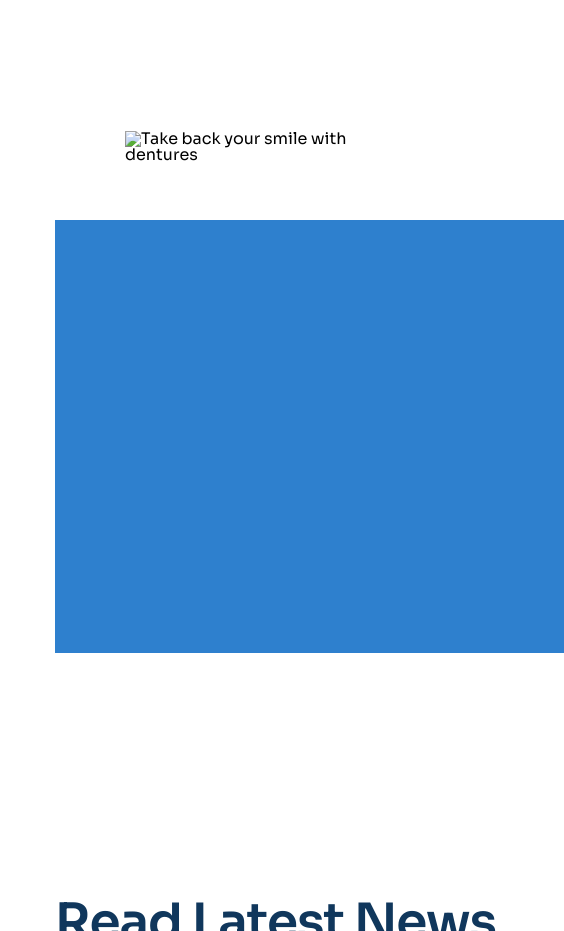
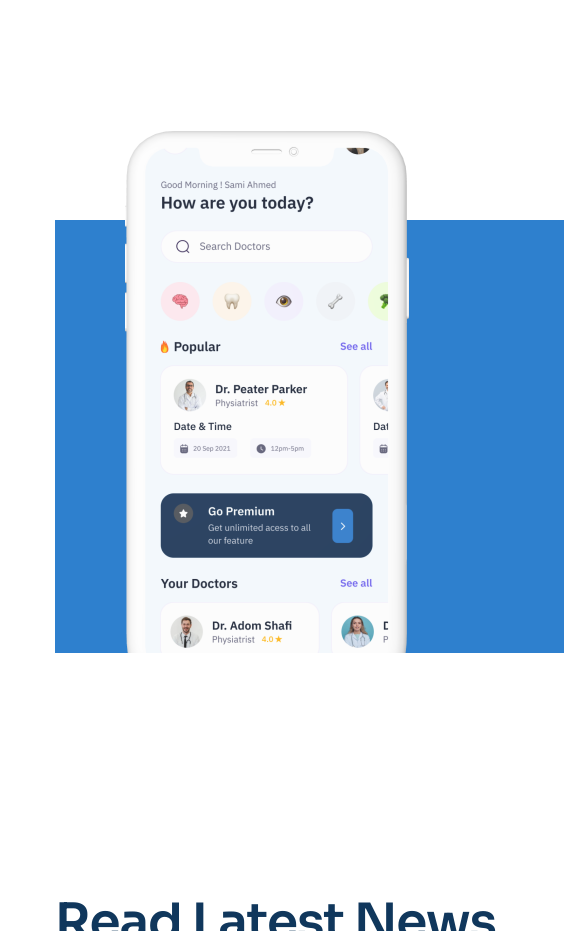
Before and after one commit to mycvlnn/dental-care-landing-page, a plain HTML site: page index.html in a window 1280 px wide. Shown: the part 4280-5211 px from the top of the page, 0-564 px from the left. Drawn offline with Linux system fonts and the light colour scheme; the site is published under a folder, as on GitHub Pages, so addresses that start at the root find nothing.

Commit message:
fix: url image

```diff
--- a/index.html
+++ b/index.html
@@ -448,7 +448,7 @@
                     <div class="row-center cta__wrapper">
                         <figure class="cta__media">
                             <img
-                                src="/assets/img/iphone-img.png"
+                                src="./assets/img/iphone-img.png"
                                 alt="Take back your smile with dentures"
                                 class="cta__img"
                             />
```
